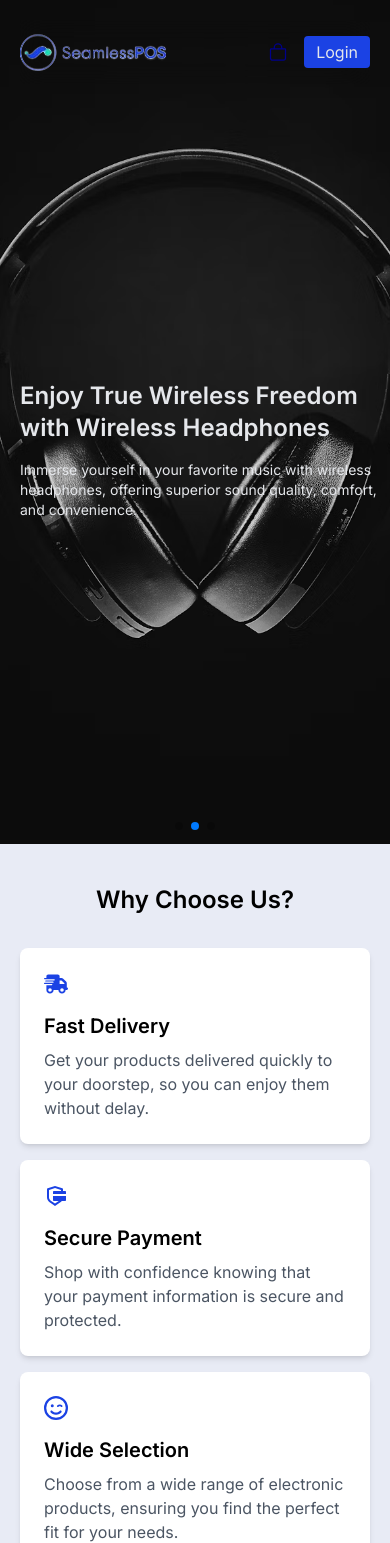
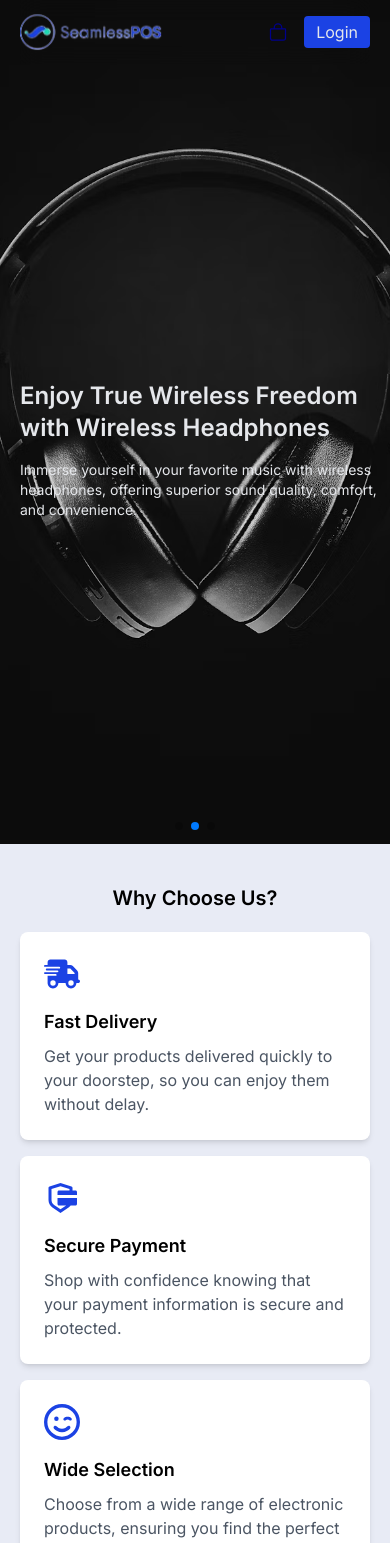
Before and after one commit to c-blaq/ecommerce-seamlesspos, a Next.js app: page / in a window 390 px wide. Shown: the top 1543 px of the page. Built offline with nearby package versions, Linux system fonts and the light colour scheme.

Commit message:
chore: improve ui

```diff
--- a/src/app/page.tsx
+++ b/src/app/page.tsx
@@ -41,15 +41,17 @@ export default function Home() {
 
       <section className="bg-primary/[0.06] py-10 md:py-20">
         <div className="max-w-screen-2xl mx-auto">
-          <h2 className="text-2xl font-semibold text-center mb-8">
+          <h2 className="text-xl sm:text-2xl font-semibold text-center mb-5 sm:mb-8">
             Why Choose Us?
           </h2>
           <div className="grid grid-cols-1 sm:grid-cols-2 md:grid-cols-3 gap-4 px-5">
             <div className="bg-white p-6 rounded-lg shadow-md flex flex-col">
-              <div className="text-2xl md:text-4xl text-primary mb-4">
+              <div className="text-4xl text-primary mb-4">
                 <FaTruckFast />
               </div>
-              <h3 className="text-xl font-semibold mb-2">Fast Delivery</h3>
+              <h3 className="text-lg sm:text-xl font-semibold mb-2">
+                Fast Delivery
+              </h3>
               <p className="text-gray-600">
                 Get your products delivered quickly to your doorstep, so you can
                 enjoy them without delay.
@@ -57,20 +59,24 @@ export default function Home() {
             </div>
 
             <div className="bg-white p-6 rounded-lg shadow-md flex flex-col">
-              <div className="text-2xl md:text-4xl text-primary mb-4">
+              <div className="text-4xl text-primary mb-4">
                 <RiSecurePaymentFill />
               </div>
-              <h3 className="text-xl font-semibold mb-2">Secure Payment</h3>
+              <h3 className="text-lg sm:text-xl font-semibold mb-2">
+                Secure Payment
+              </h3>
               <p className="text-gray-600">
                 Shop with confidence knowing that your payment information is
                 secure and protected.
               </p>
             </div>
             <div className="bg-white p-6 rounded-lg shadow-md flex flex-col">
-              <div className="text-2xl md:text-4xl text-primary mb-4">
+              <div className="text-4xl text-primary mb-4">
                 <FaRegFaceSmileWink />
               </div>
-              <h3 className="text-xl font-semibold mb-2">Wide Selection</h3>
+              <h3 className="text-lg sm:text-xl font-semibold mb-2">
+                Wide Selection
+              </h3>
               <p className="text-gray-600">
                 Choose from a wide range of electronic products, ensuring you
                 find the perfect fit for your needs.
@@ -85,7 +91,7 @@ export default function Home() {
           <Loader />
         ) : (
           <>
-            <h2 className="text-2xl font-semibold text-center mb-8">
+            <h2 className="text-xl sm:text-2xl font-semibold text-center mb-5 sm:mb-8">
               Featured Products
             </h2>
             <div className="flex gap-5 overflow-x-scroll no-scrollbar">
@@ -106,7 +112,9 @@ export default function Home() {
       {/* <AboutUS /> */}
 
       <div className="py-10 lg:py-20">
-        <h2 className="text-2xl font-semibold text-center mb-8">FAQS</h2>
+        <h2 className="text-xl sm:text-2xl font-semibold text-center mb-5 sm:mb-8">
+          FAQS
+        </h2>
         <Faqs />
       </div>
     </>
--- a/src/components/home/Faq.tsx
+++ b/src/components/home/Faq.tsx
@@ -43,7 +43,7 @@ const Faqs = () => {
 
   return (
     <Root
-      className="rounded-md shadow-[0_2px_10px] shadow-black/5 bg-primary-dark text-textGray-100 max-w-2xl mx-auto py-8"
+      className="md:rounded-md shadow-[0_2px_10px] shadow-black/5 bg-primary-dark text-textGray-100 max-w-2xl mx-auto py-8"
       type="single"
       collapsible
     >
--- a/src/components/shared/Header.tsx
+++ b/src/components/shared/Header.tsx
@@ -5,9 +5,9 @@ import { IoBagOutline } from "react-icons/io5";
 
 const Header: React.FC = () => {
   return (
-    <header className="bg-transparent fixed z-10 left-0 right-0 top-5 items-center h-16 px-5">
-      <div className="flex justify-between items-center gap-5 h-full w-full max-w-screen-2xl mx-auto sm:rounded-full backdrop-blur-md sm:px-5 py-4">
-        <h1 className="text-lg sm:text-xl font-semibold transition duration-300">
+    <header className="bg-transparent fixed z-10 left-0 right-0 md:top-5 items-center h-16 px-5">
+      <div className="flex justify-between items-center gap-5 h-full w-full max-w-screen-2xl mx-auto md:rounded-full backdrop-blur-md sm:px-5 py-4">
+        <h1 className="w-36 sm:w-auto">
           <Link href="/">
             <Image
               src="/images/logo.png"
```
